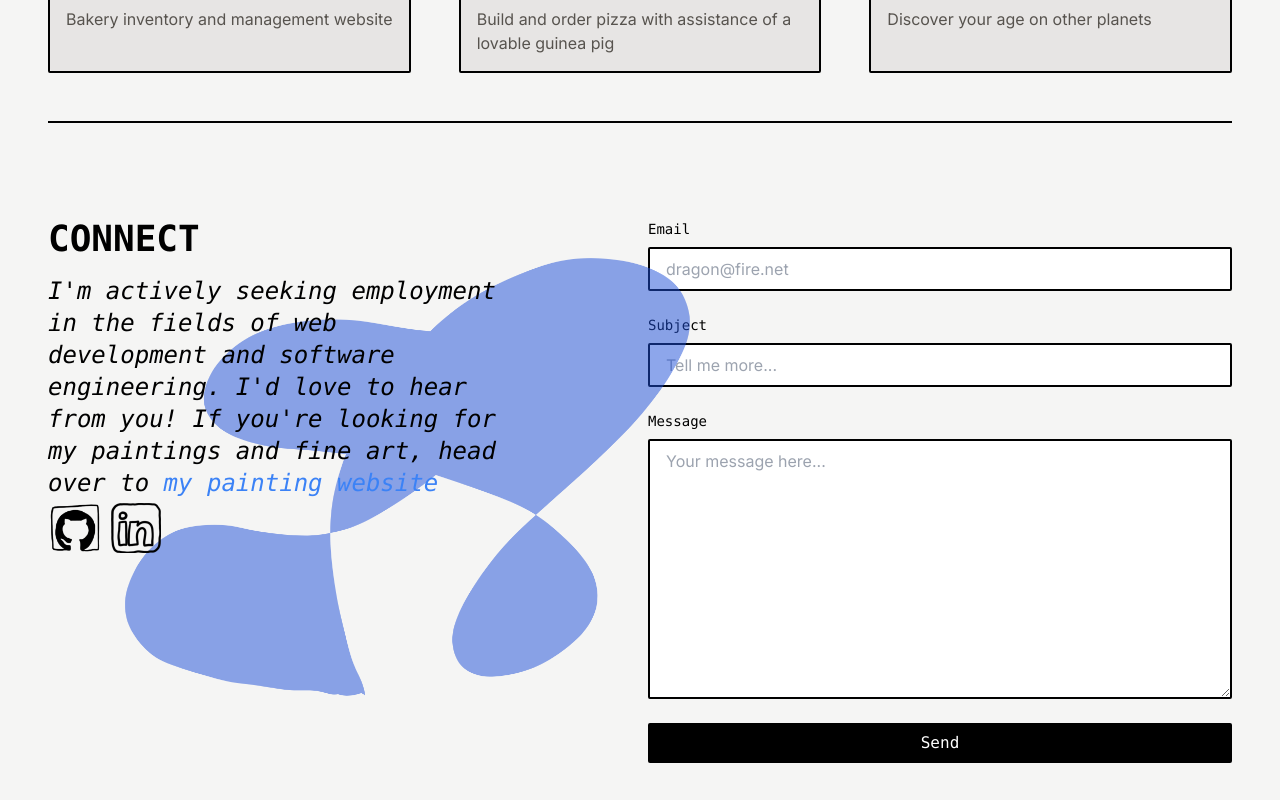
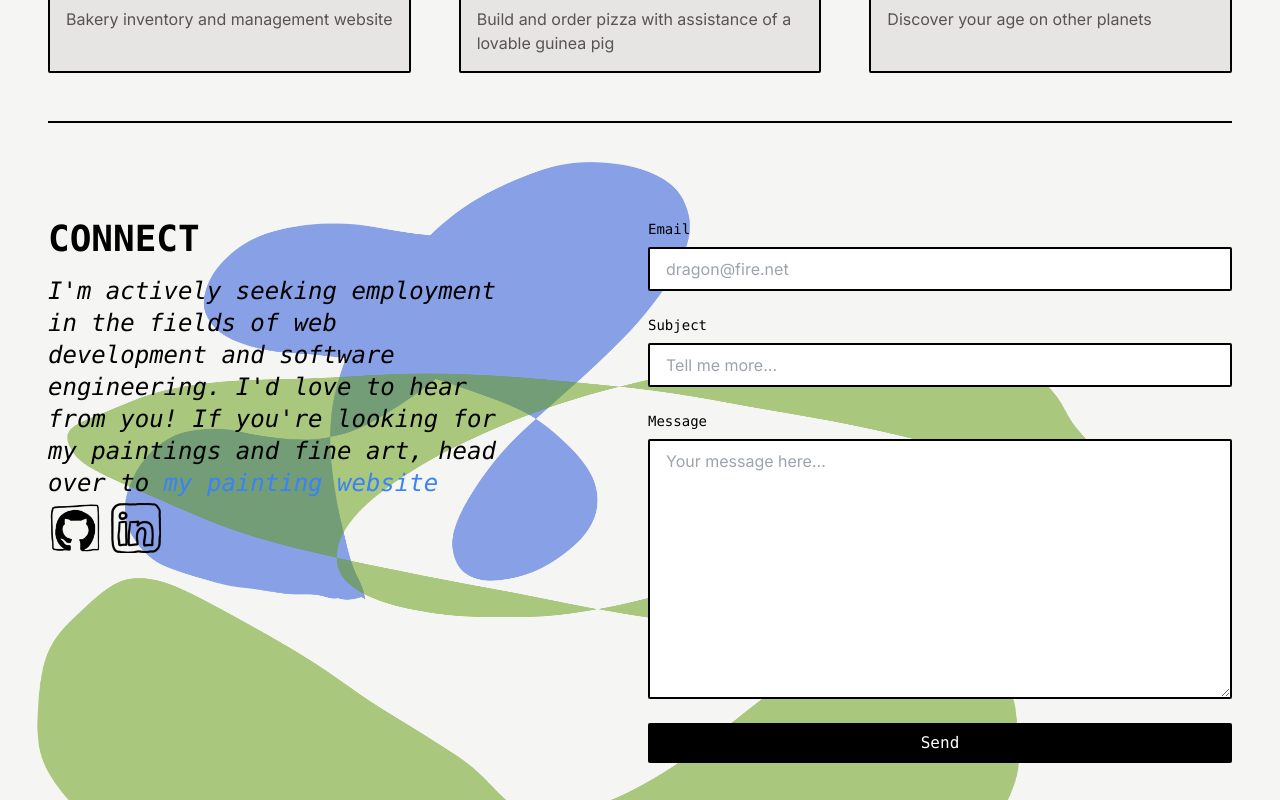
Before and after one commit to emmalgs/dev-portfolio, a Next.js app: page / in a window 1280 px wide. Shown: the part 3120-3920 px from the top of the page. Built offline with nearby package versions, Linux system fonts and the light colour scheme.

Commit message:
Add background image and green squiggle to EmailSection component.

```diff
--- a/src/app/components/EmailSection.tsx
+++ b/src/app/components/EmailSection.tsx
@@ -7,7 +7,7 @@ import Image from "next/image";
 
 const EmailSection = () => {
   return (
-    <section className="grid md:grid-cols-2 my-12 md:my-12 py-24 gap-4 border-t-2 border-black">
+    <section className="grid md:grid-cols-2 my-12 md:my-12 py-24 gap-4 border-t-2 border-black relative">
       <Image
         src={Background}
         height={700}
@@ -39,7 +39,7 @@ const EmailSection = () => {
           </Link>
         </div>
       </div>
-      <form className="flex flex-col">
+      <form className="flex flex-col z-10">
         <div className="mb-6">
           <label
             className="text-black block mb-2 text-sm font-mono"
@@ -96,10 +96,15 @@ const EmailSection = () => {
           Send
         </button>
       </form>
+      <Image
+        src="/images/greenbg.png"
+        height={700}
+        width={700}
+        alt="green squiggle"
+        className="absolute opacity-50 w-full h-full -bottom-40 right-20"
+      />
     </section>
   );
 };
 
 export default EmailSection;
-
-// <a className="text-blue-500" href="mailto:"></a>
```
